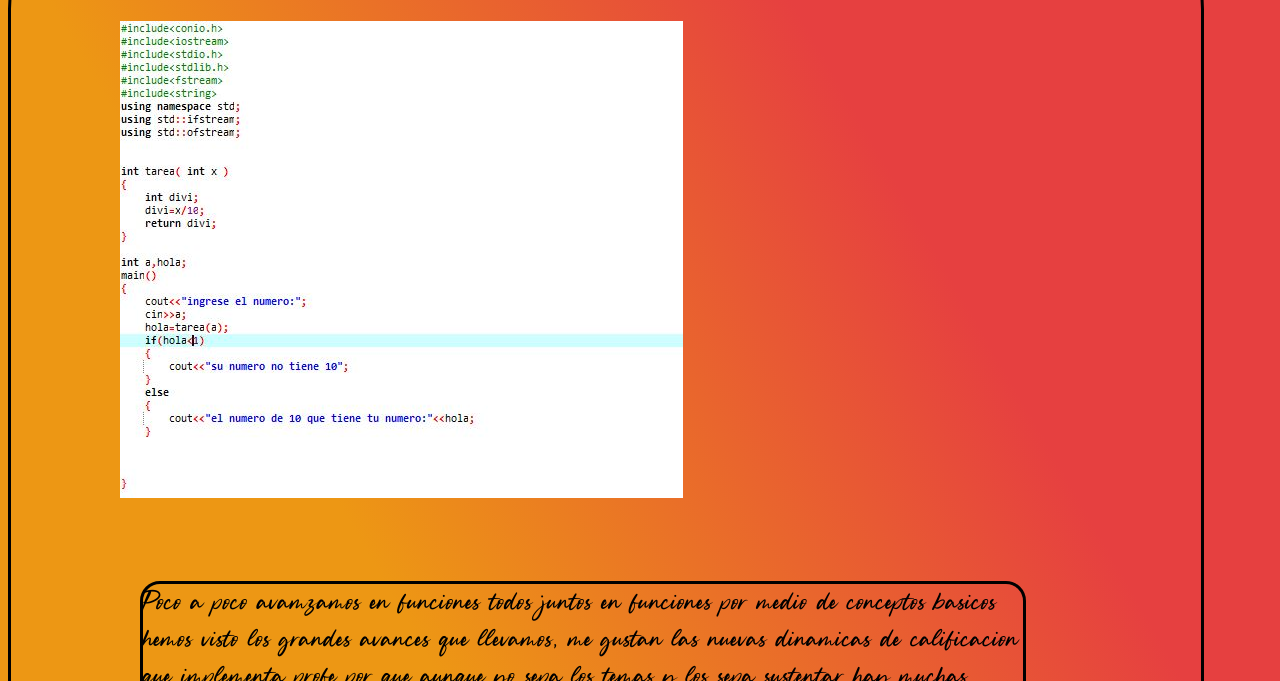
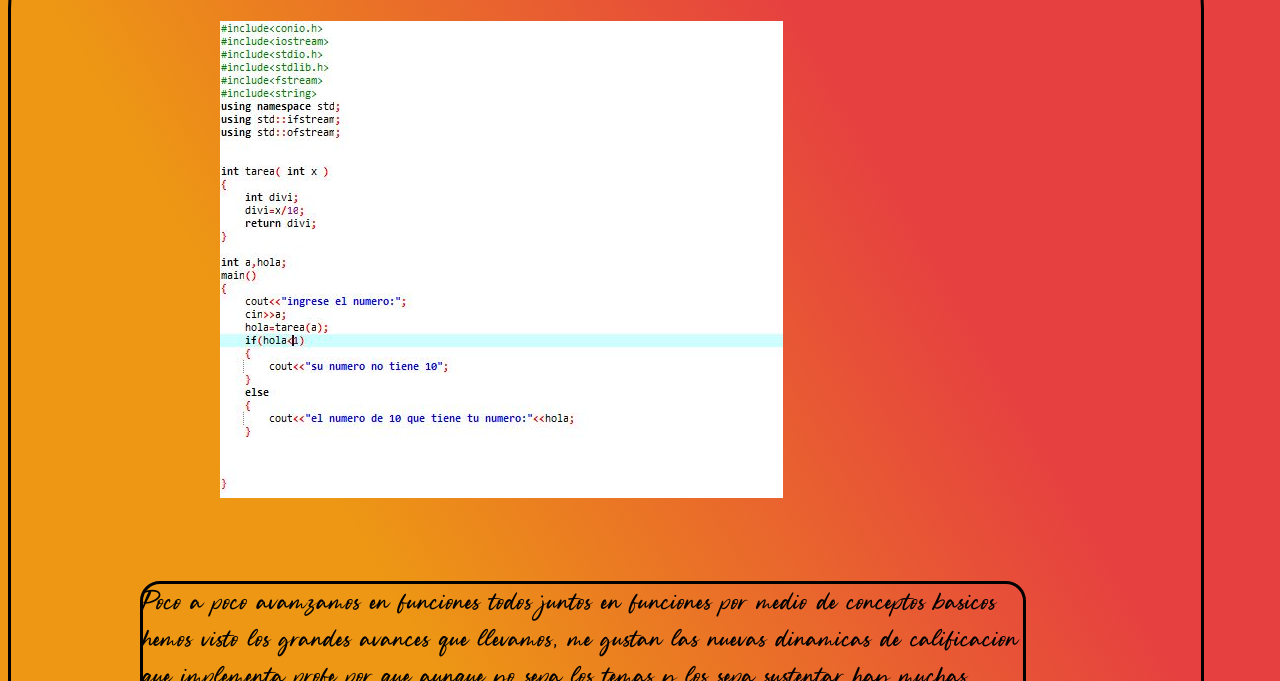
Before and after one commit to miguesierra/proyecto-1, a plain HTML site: page actividad2p2.html in a window 1280 px wide. Shown: the part 119-800 px from the top of the page. Drawn offline with Linux system fonts and the light colour scheme; a web font is replaced by a local one.

Commit message:
Update actividad2p2.html

```diff
--- a/actividad2p2.html
+++ b/actividad2p2.html
@@ -10,7 +10,7 @@
 
 <div class="p222" style="height:980px;"></div>
 
-<img src="imagenes/actividad2p2.JPG" style="top:140px;left:120px;position: absolute;">
+<img src="imagenes/actividad2p2.JPG" style="top:140px;left:220px;position: absolute;">
 
 
 <div style="width: 880px;height:170px;left:140px;top:700px;border-color:black;border-style:solid;border-radius:20px;position: absolute;font-family: letra;font-size: 28px  ">Poco a poco avamzamos en funciones todos juntos en funciones por medio de conceptos basicos hemos visto los grandes avances que llevamos, me gustan las nuevas dinamicas de calificacion que implementa profe por que aunque yo sepa los temas y los sepa sustentar hay muchas personas que estan avanzando con vacios siento que este perido esta siendo mucho mas interactivo y las actividades no nos demandan mucho tiempo .</div>
```
